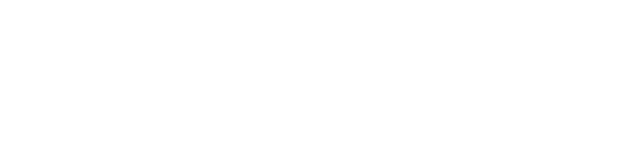
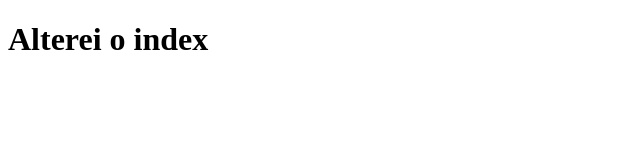
Before and after one commit to Murilo-V/my-first-repository, a plain HTML site: page index.html in a window 1280 px wide. Shown: the whole page, without its empty margins (0-640 px from the left). Drawn offline with Linux system fonts and the light colour scheme.

Commit message:
updated index

```diff
--- a/index.html
+++ b/index.html
@@ -6,6 +6,6 @@
     <title>Aula de git muito boa</title>
 </head>
 <body>
-
+    <h1>Alterei o index</h1>
 </body>
 </html>
```
